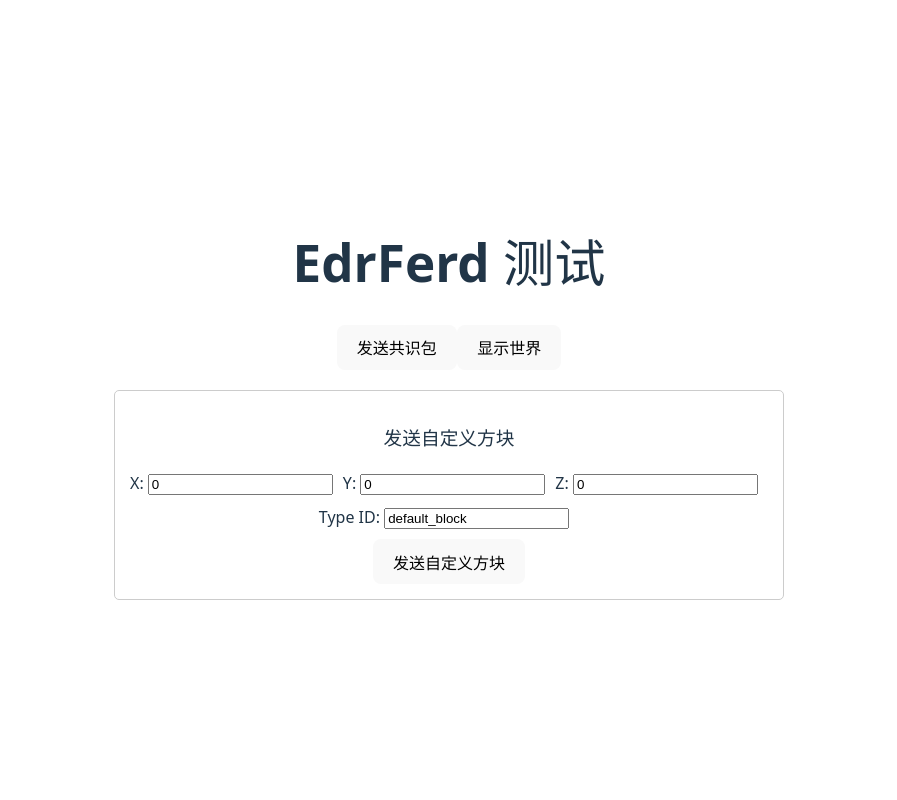
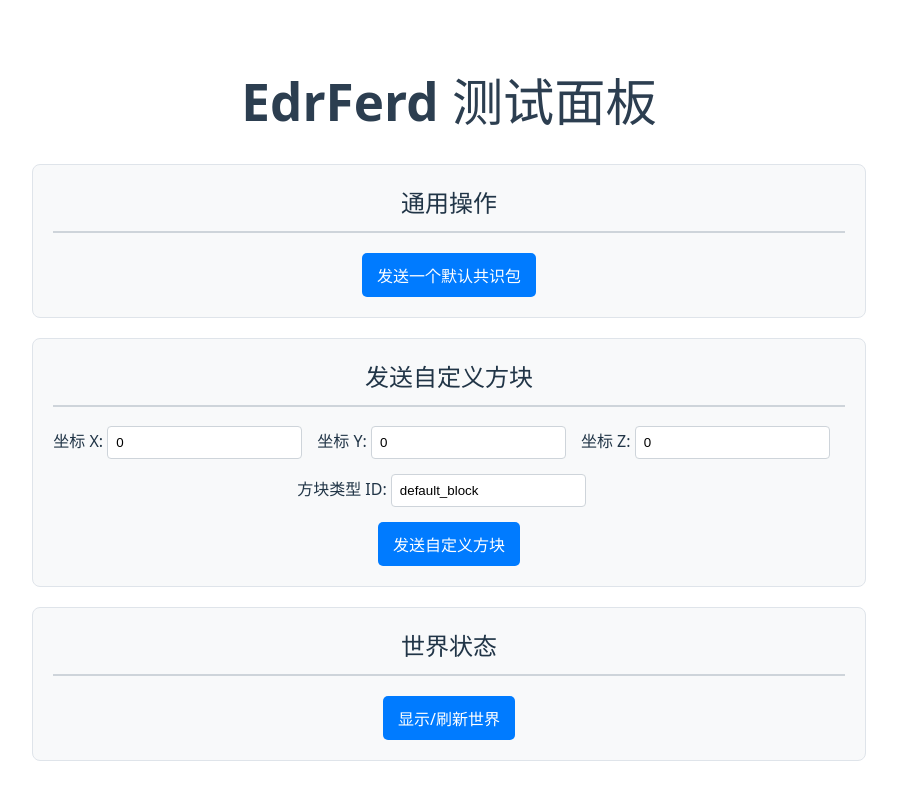
Before and after one commit to edrFerd/edrFerd-backend, a Vue app in the folder test_frontend/: page / in a window 1280 px wide. Shown: the whole page, without its empty margins (191-1088 px from the left). Built offline with nearby package versions, Linux system fonts and the light colour scheme.

Commit message:
feat: 123

```diff
--- a/test_frontend/src/App.vue
+++ b/test_frontend/src/App.vue
@@ -12,10 +12,10 @@ async function showWorld() {
   try {
     const response = await fetch('http://127.0.0.1:1415/show_world')
     const data = await response.json()
-    worldData.value = JSON.stringify(data, null, 2)
+    worldData.value = data
     console.log(data)
   } catch (error) {
-    worldData.value = `Error: ${error.message}`
+    message.value = `Error: ${error.message}`
     console.error('Error calling show_world:', error)
   }
 }
@@ -64,44 +64,125 @@ async function callTestSend() {
 
 <template>
   <div>
-    <h1>EdrFerd 测试</h1>
-    <button @click="callTestSend">发送共识包</button>
-    <button @click="showWorld">显示世界</button>
+    <h1>EdrFerd 测试面板</h1>
 
-    <div class="custom-block-sender">
-      <h3>发送自定义方块</h3>
-      <div>
-        <label>X: <input v-model="blockX" type="number" /></label>
-        <label>Y: <input v-model="blockY" type="number" /></label>
-        <label>Z: <input v-model="blockZ" type="number" /></label>
+    <div class="action-section">
+      <h2>通用操作</h2>
+      <button @click="callTestSend">发送一个默认共识包</button>
+    </div>
+
+    <div class="action-section">
+      <h2>发送自定义方块</h2>
+      <div class="form-group">
+        <label>坐标 X: <input v-model="blockX" type="number" /></label>
+        <label>坐标 Y: <input v-model="blockY" type="number" /></label>
+        <label>坐标 Z: <input v-model="blockZ" type="number" /></label>
       </div>
-      <div>
-        <label>Type ID: <input v-model="blockType" type="text" /></label>
+      <div class="form-group">
+        <label>方块类型 ID: <input v-model="blockType" type="text" /></label>
       </div>
       <button @click="sendBlock">发送自定义方块</button>
     </div>
 
-    <p v-if="message">服务器返回: {{ message }}</p>
-    <div v-if="worldData">
-      <h3>世界数据:</h3>
-      <pre>{{ worldData }}</pre>
+    <div class="action-section">
+      <h2>世界状态</h2>
+      <button @click="showWorld">显示/刷新世界</button>
+      <div v-if="worldData" class="world-display">
+        <div v-for="(info, point) in worldData" :key="point" class="block-card">
+          <p><strong>坐标:</strong> {{ point }}</p>
+          <p><strong>类型:</strong> {{ info.type_id }}</p>
+        </div>
+      </div>
     </div>
+
+    <p v-if="message" class="server-message">服务器返回: {{ message }}</p>
+
   </div>
 </template>
 
 <style scoped>
-.custom-block-sender {
-  margin-top: 20px;
-  padding: 15px;
-  border: 1px solid #ccc;
-  border-radius: 5px;
+:root {
+  font-family: Inter, system-ui, Avenir, Helvetica, Arial, sans-serif;
+  line-height: 1.5;
+  font-weight: 400;
 }
 
-.custom-block-sender div {
-  margin-bottom: 10px;
+h1 {
+  text-align: center;
+  color: #2c3e50;
 }
 
-.custom-block-sender label {
-  margin-right: 10px;
+.action-section {
+  margin-top: 20px;
+  padding: 20px;
+  border: 1px solid #dfe4ea;
+  border-radius: 8px;
+  background-color: #f8f9fa;
+}
+
+.action-section h2 {
+  margin-top: 0;
+  border-bottom: 2px solid #ced4da;
+  padding-bottom: 10px;
+}
+
+.form-group {
+  margin-bottom: 15px;
+}
+
+.form-group label {
+  margin-right: 15px;
+  font-weight: 500;
+}
+
+input {
+  padding: 8px;
+  border: 1px solid #ced4da;
+  border-radius: 4px;
+}
+
+button {
+  padding: 10px 15px;
+  border: none;
+  border-radius: 5px;
+  background-color: #007bff;
+  color: white;
+  cursor: pointer;
+  transition: background-color 0.3s;
+}
+
+button:hover {
+  background-color: #0056b3;
+}
+
+.server-message {
+  margin-top: 20px;
+  padding: 10px;
+  background-color: #e9ecef;
+  border-left: 5px solid #007bff;
+}
+
+.world-display {
+  display: flex;
+  flex-wrap: wrap;
+  gap: 15px;
+  margin-top: 15px;
+}
+
+.block-card {
+  background-color: white;
+  padding: 15px;
+  border-radius: 6px;
+  box-shadow: 0 2px 4px rgba(0,0,0,0.1);
+  flex-basis: 200px; /* Set a base width for each card */
+  flex-grow: 1;
+}
+
+.block-card p {
+  margin: 5px 0;
+}
+
+.block-card strong {
+  color: #495057;
 }
 </style>
```
